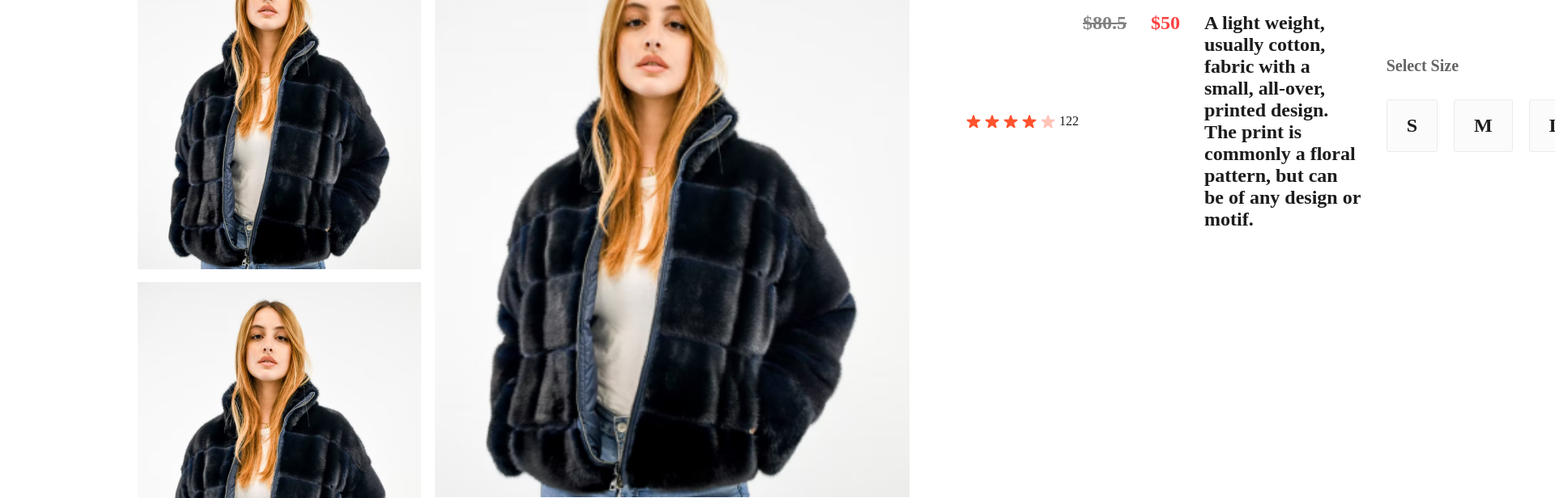
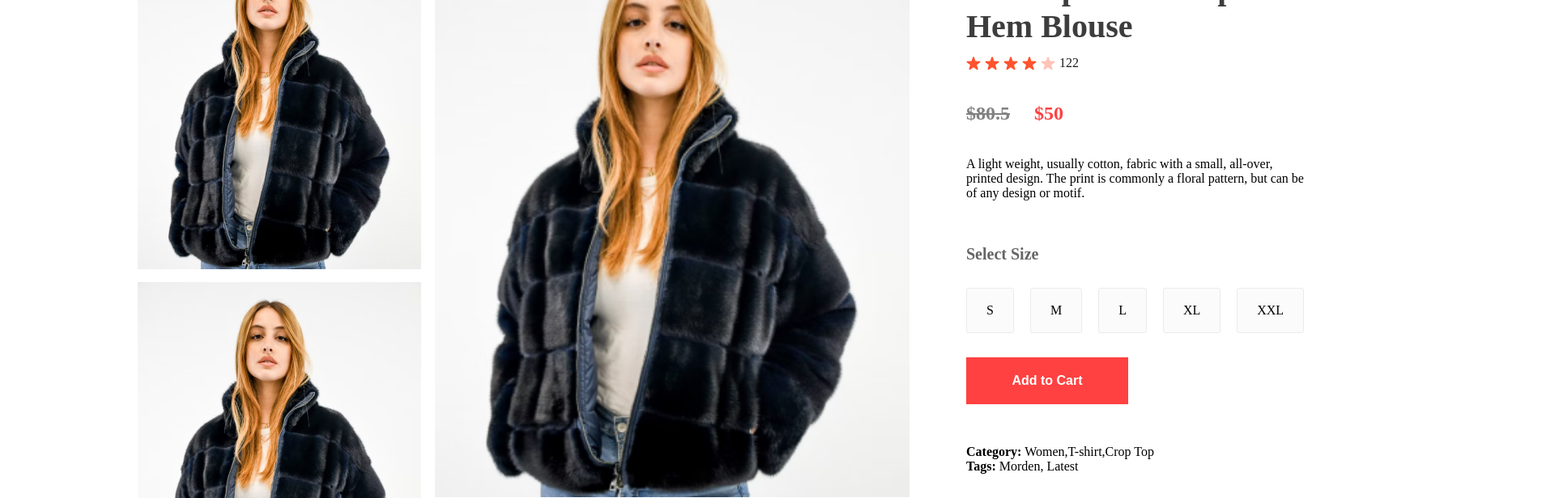
Before and after one commit to PrincyChauhan/e-commerce, a React (Create React App) app in the folder frontend/: page /products/1 in a window 1280 px wide. Shown: the part 320-936 px from the top of the page at 81% size, 1920 px wide, since content can reach past the window. Built offline with nearby package versions, Linux system fonts and the light colour scheme.

Commit message:
Product display page update

```diff
--- a/frontend/src/Components/ProductDisplay/ProductDisplay.jsx
+++ b/frontend/src/Components/ProductDisplay/ProductDisplay.jsx
@@ -5,7 +5,6 @@ import star_dull_icon from "../Assets/star_dull_icon.png";
 
 const ProductDisplay = (props) => {
   const { product } = props;
-  console.log(product)
 
   return (
     <div className="productdisplay">
@@ -29,12 +28,14 @@ const ProductDisplay = (props) => {
           <img src={star_icon} alt="" />
           <img src={star_dull_icon} alt="" />
           <p>122</p>
+        </div>
         <div className="productdisplay-right-prices">
           <div className="productdisplay-right-price-old">
             ${product.old_price}
           </div>
           <div className="productdisplay-right-price-new">
             ${product.new_price}
+          </div>
         </div>
         <div className="productdisplay-right-description">
           A light weight, usually cotton, fabric with a small, all-over,
@@ -48,17 +49,13 @@ const ProductDisplay = (props) => {
             <div>M</div>
             <div>L</div>
             <div>XL</div>
-                <div>XLL</div>
+            <div>XXL</div>
           </div>
         </div>
         <button>Add to Cart</button>
-            <p className="productdisplay-right-category">
-              <span>Category:</span> Women,T-shirt,Crop Top{" "}
-            </p>
-            <p className="productdisplay-right-category">
-              <span>Tags:</span> Morden, Latest{" "}
-            </p>
-          </div>
+        <div className="productdisplay-right-category">
+          <p><span>Category:</span> Women,T-shirt,Crop Top</p>
+          <p><span>Tags:</span> Morden, Latest</p>
         </div>
       </div>
     </div>
```
Lines whose indentation alone changed are shown as unchanged.
